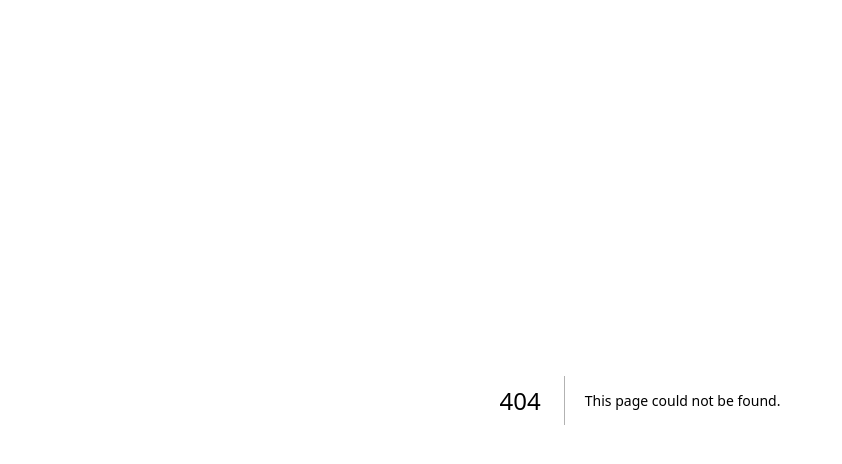
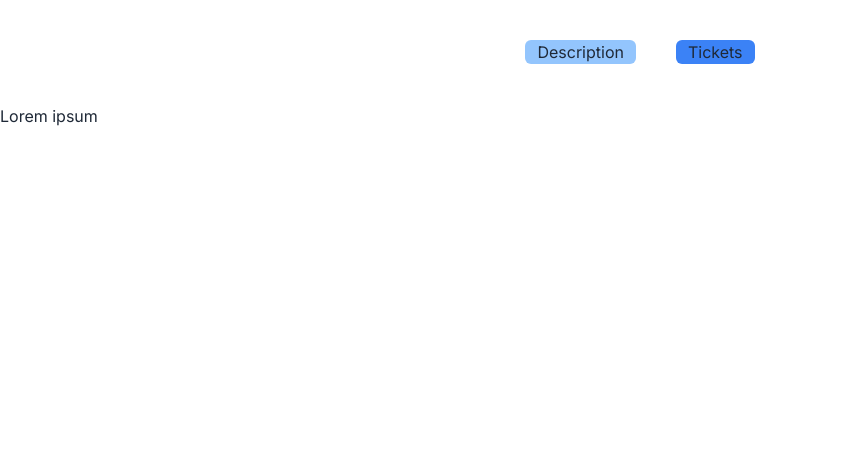
Before and after one commit to masdefry/JCWD2602_Backend, a Next.js app in the folder dashboard-app/: page /tab in a window 1280 px wide. Before the commit this address had no page. Shown: the top 464 px of the page, without its empty margins (0-842 px from the left). Built offline with nearby package versions, Linux system fonts and the light colour scheme; data requests are answered from the project's data file.

Commit message:
Select Tab

```diff
--- a/dashboard-app/database/db.json
+++ b/dashboard-app/database/db.json
@@ -6,5 +6,24 @@
         {
             "name": "Mie Sedap"
         }
+    ],
+
+    "events": [
+        {
+            "id": 1,
+            "description": "Lorem ipsum",
+            "tickets": [
+                {
+                    "id": 1,
+                    "category": "CAT-A",
+                    "price": 1000000
+                },
+                {
+                    "id": 2,
+                    "category": "CAT-B",
+                    "price": 1000000
+                }
+            ]
+        }
     ]
 }
--- /dev/null
+++ b/dashboard-app/src/app/tab/page.jsx
@@ -0,0 +1,60 @@
+'use client'
+
+import axios from "axios"
+import { useEffect, useState } from "react"
+
+export default function Page(){
+
+    const [data, setData] = useState({})
+    const [tabOpen, setTabOpen] = useState(null)
+
+    const fetchData = async() => {
+        try {
+            const res = await axios.get('http://localhost:5000/events/1')
+
+            setData(res.data)
+            setTabOpen(res.data.description)
+        } catch (error) {
+            console.log(error)
+        }
+    }
+
+    const onChangeTabOpen = (e) => {
+        setTabOpen(data[e.target.getAttribute('name')])
+    }
+
+    useEffect(() => {
+        fetchData()
+    }, [])
+
+    return(
+        <div>
+            {console.log(data)}
+            <div className="flex justify-center gap-10 py-10">
+                <div name='description' onClick={(e) => onChangeTabOpen(e)} className="bg-blue-300 px-3 rounded-md">
+                    Description
+                </div>
+                <div name='tickets' onClick={(e) => onChangeTabOpen(e)} className="bg-blue-500 px-3 rounded-md">
+                    Tickets
+                </div>
+            </div>
+            <div>
+                {
+                  typeof tabOpen === 'string'?
+                        tabOpen
+                    :
+                        typeof tabOpen === 'object'?
+                            tabOpen?.map((item) => {
+                                return(
+                                    <div>
+                                        {item.category}
+                                    </div>
+                                )
+                            })
+                        :
+                            null
+                }
+            </div>
+        </div>
+    )
+}
```
